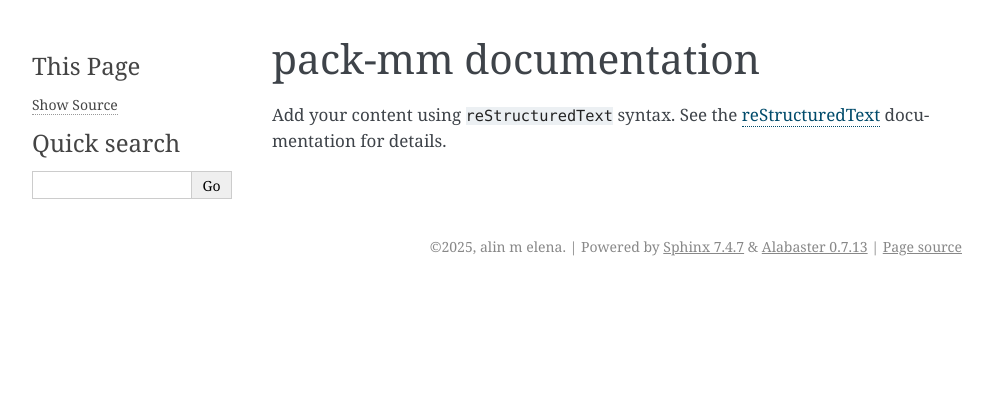
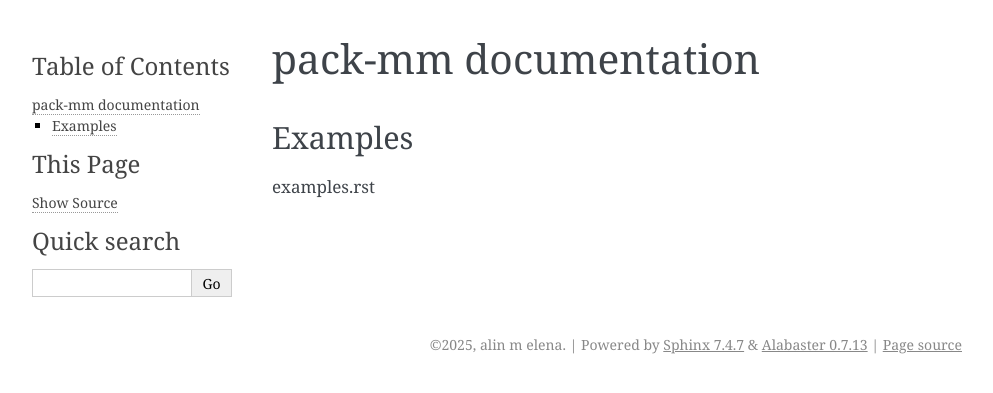
Before and after one commit to ddmms/pack-mm, a Sphinx documentation site: the page built from docs/source/index.rst, in a window 1280 px wide. Shown: the top 393 px of the page, without its empty margins (148-1141 px from the left). Built offline with Sphinx 7.4.7, drawn with Linux system fonts in a browser that asks for light colours.

Commit message:
add examples

```diff
--- a/docs/source/index.rst
+++ b/docs/source/index.rst
@@ -6,9 +6,10 @@
 pack-mm documentation
 =====================
 
-Add your content using ``reStructuredText`` syntax. See the
-`reStructuredText <https://www.sphinx-doc.org/en/master/usage/restructuredtext/index.html>`_
-documentation for details.
+Examples
+--------
+
+examples.rst
 
 
 .. toctree::
```
Also changed, not shown: docs/source/examples.rst (added, +9 -0 lines), 1 other file.
